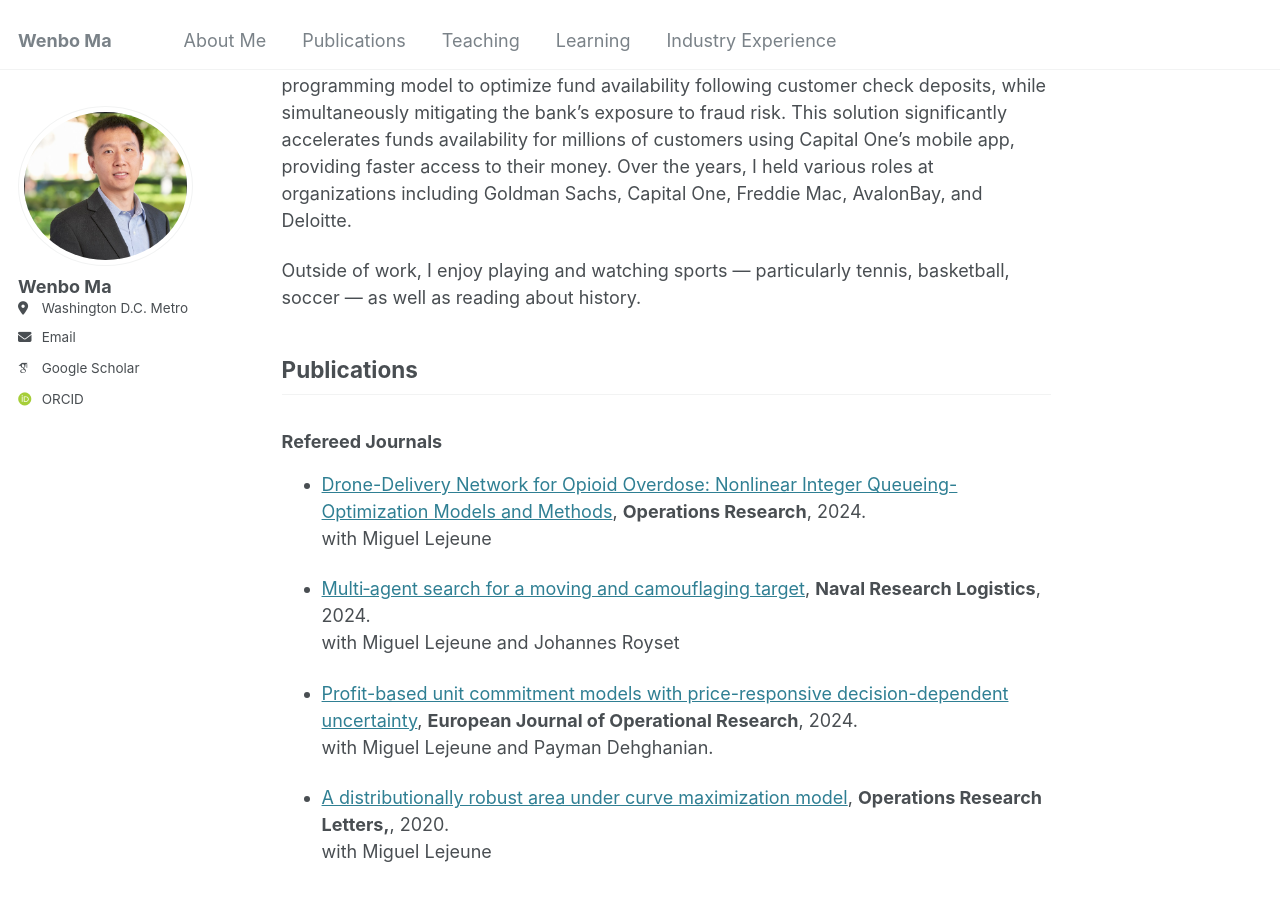
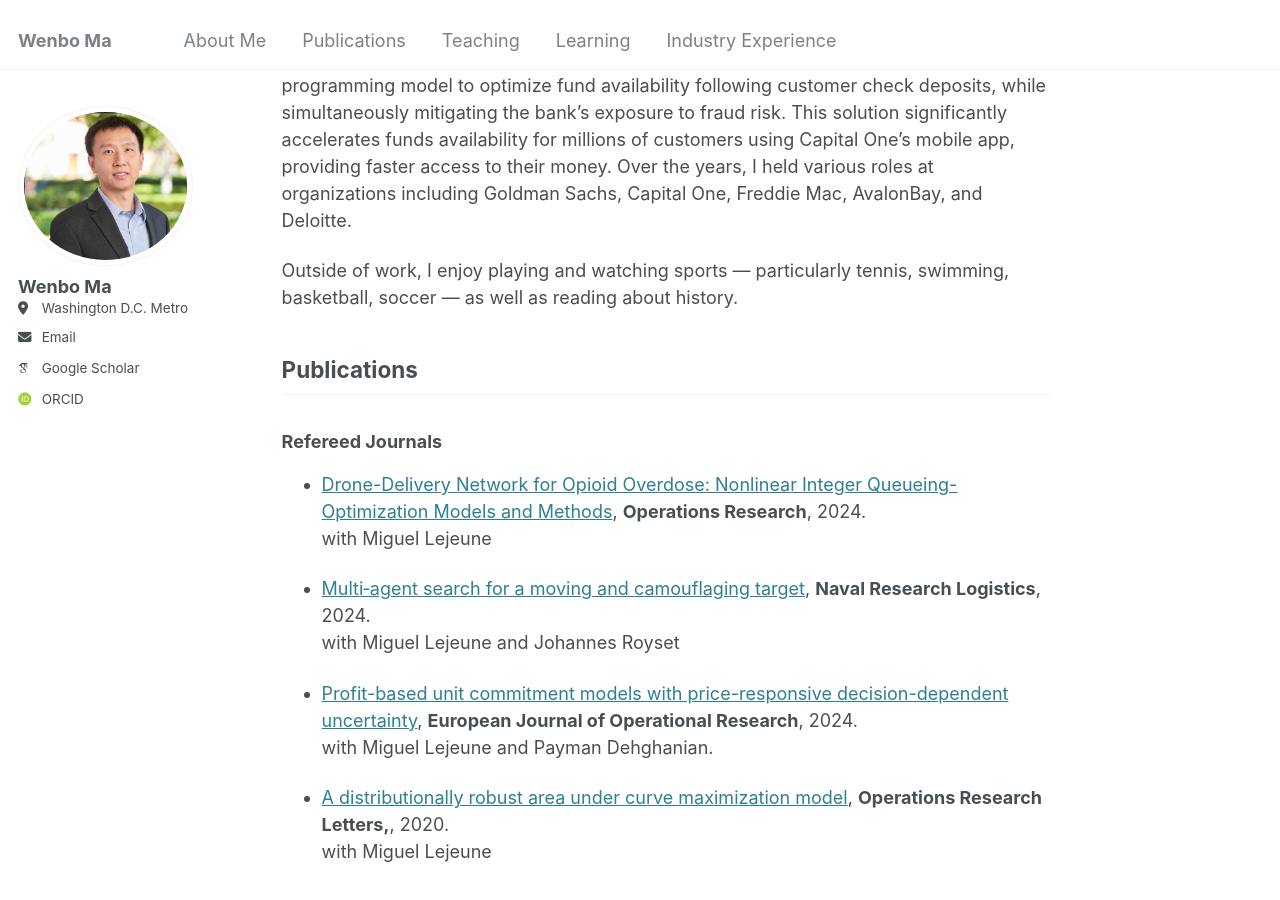
Before and after one commit to wenbo5565/wenbo5565.github.io, a Jekyll site: the page built from _pages/about.md, in a window 1280 px wide and 900 px high, scrolled down 646 px. Built offline with Jekyll 4.4.1, drawn with Linux system fonts in a browser that asks for light colours; some web fonts are replaced; some of the changed text lies outside the part shown.

Commit message:
Update about.md

```diff
--- a/_pages/about.md
+++ b/_pages/about.md
@@ -17,7 +17,7 @@ In quantitative trading, my goal is to design computational models that empower
 
 Before transitioning to academia, I worked as a data scientist in industry, leading cross-functional projects to develop large-scale, production-ready machine learning and mathematical optimization models. These models were designed to improve operational efficiency in areas such as fraud prevention, customer experience, credit risk assessment, and pricing optimization. For instance, at Capital One, I developed a novel integer programming model to optimize fund availability following customer check deposits, while simultaneously mitigating the bank’s exposure to fraud risk. This solution significantly accelerates funds availability for millions of customers using Capital One’s mobile app,  providing faster access to their money. Over the years, I held various roles at organizations including Goldman Sachs, Capital One, Freddie Mac, AvalonBay, and Deloitte.
 
-Outside of work, I enjoy playing and watching sports — particularly tennis, basketball, soccer — as well as reading about history.
+Outside of work, I enjoy playing and watching sports — particularly tennis, swimming, basketball, soccer — as well as reading about history.
 
 ## Publications <a id="publications"></a>
 
```
Also changed, not shown: other parts of _pages/about.md (+1 -1 lines).
